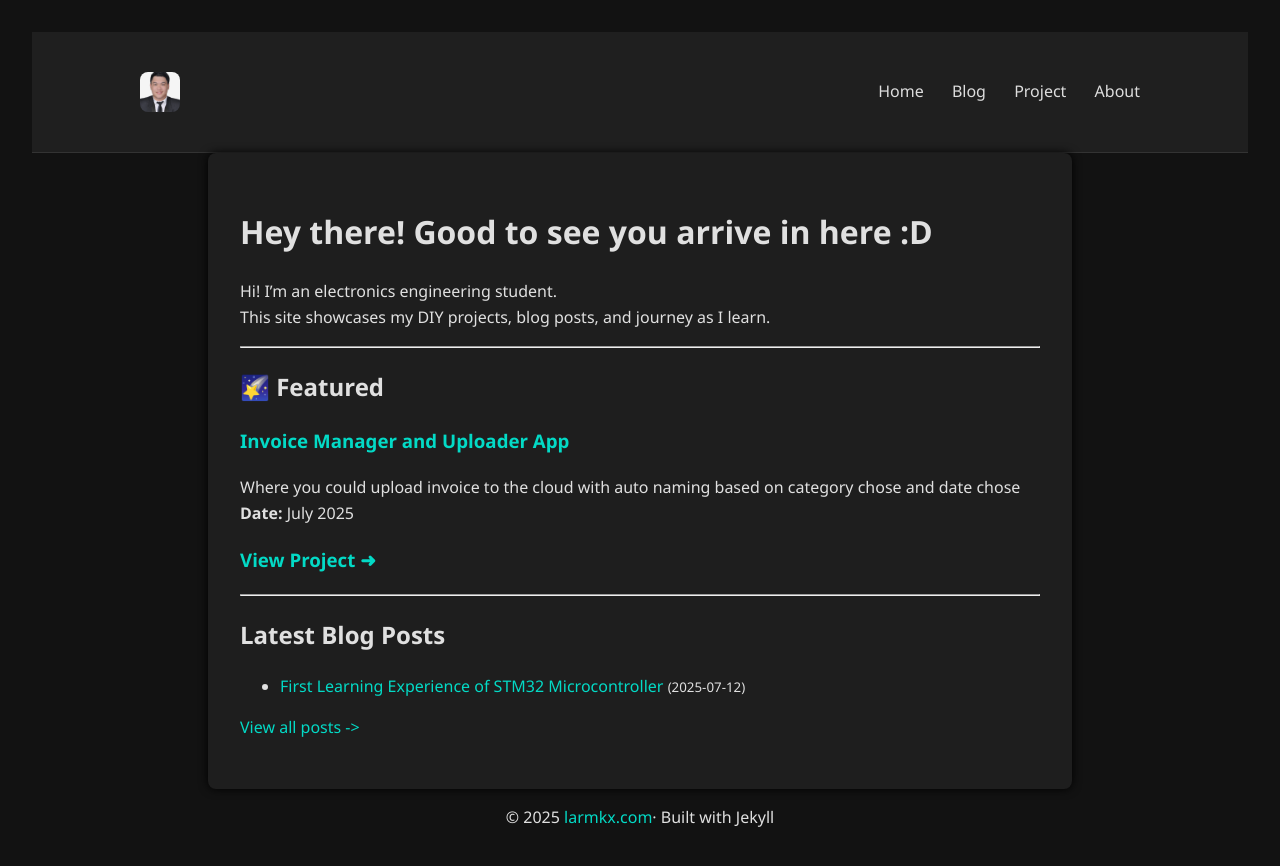
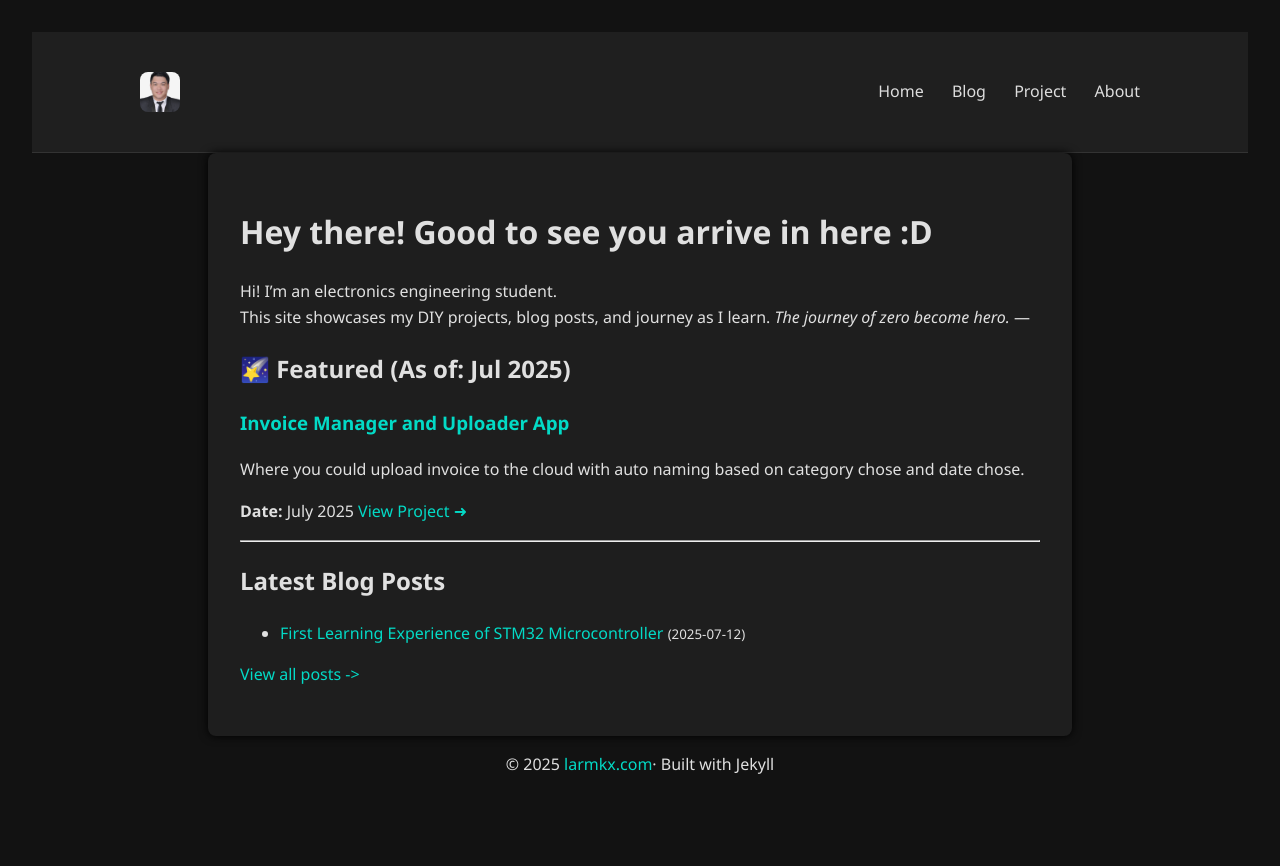
Before and after one commit to lkaixian/larmkx-site, a Jekyll site: the page built from index.md, in a window 1280 px wide. Shown: the top 866 px of the page. Built offline with Jekyll 4.4.1, drawn with Linux system fonts in a browser that asks for light colours; comment, search, counter and statistics services are not loaded.

Commit message:
Update index.md

```diff
--- a/index.md
+++ b/index.md
@@ -7,13 +7,15 @@ title: Home
 
 Hi! I'm an electronics engineering student.
 This site showcases my DIY projects, blog posts, and journey as I learn.
+*The journey of zero become hero.*
+---
+## 🌠 Featured (As of: Jul 2025)
+### [Invoice Manager and Uploader App](/projects/invoice-scanner/)
+Where you could upload invoice to the cloud with auto naming based on category chose and date chose.
 
----
-## 🌠 Featured
-### [Invoice Manager and Uploader App](/projects/invoice-scanner/)
-Where you could upload invoice to the cloud with auto naming based on category chose and date chose
+
 **Date:** July 2025
-### [View Project ➜](/projects/invoice-scanner/)
+[View Project ➜](/projects/invoice-scanner/)
 
 
 ---
```
